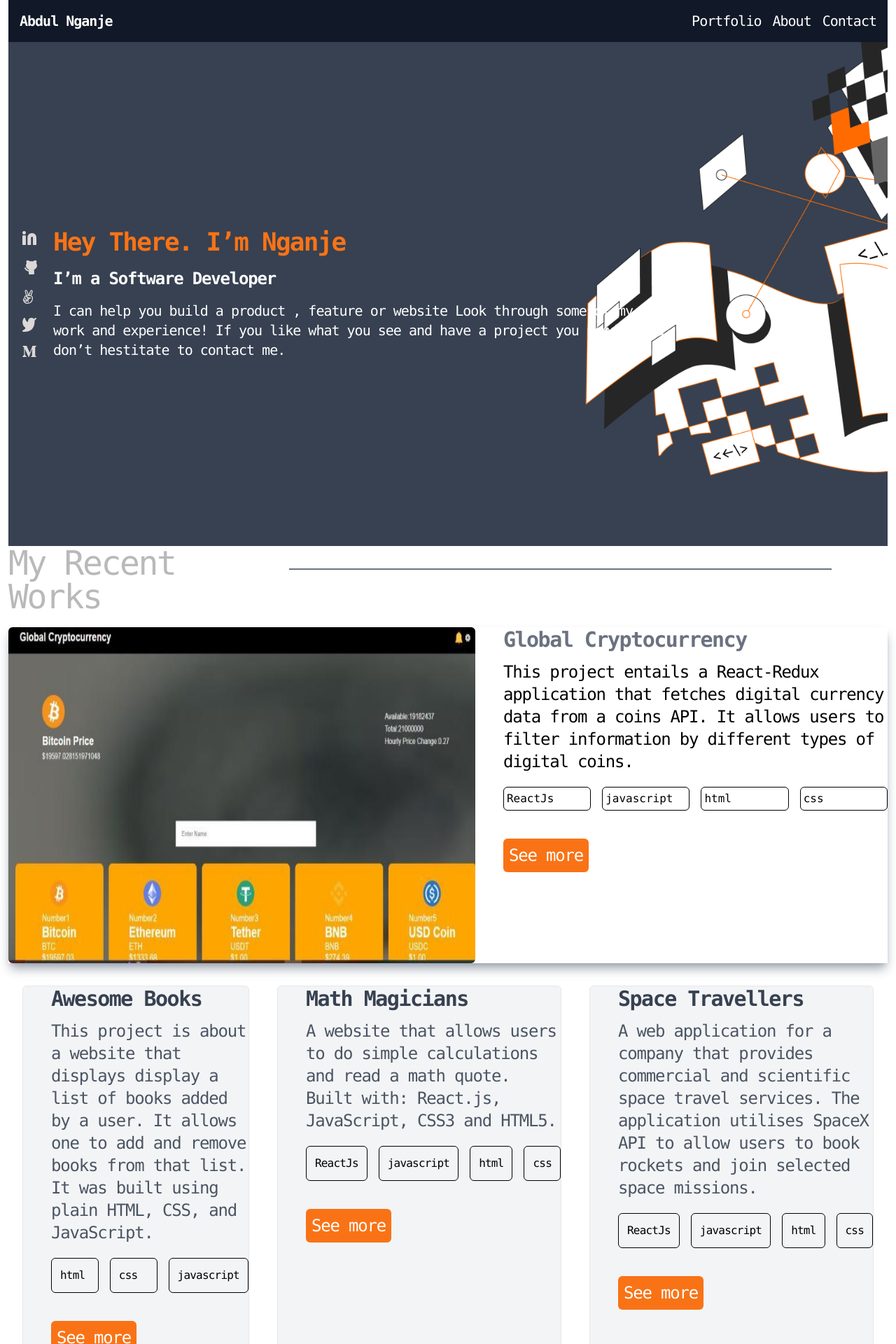
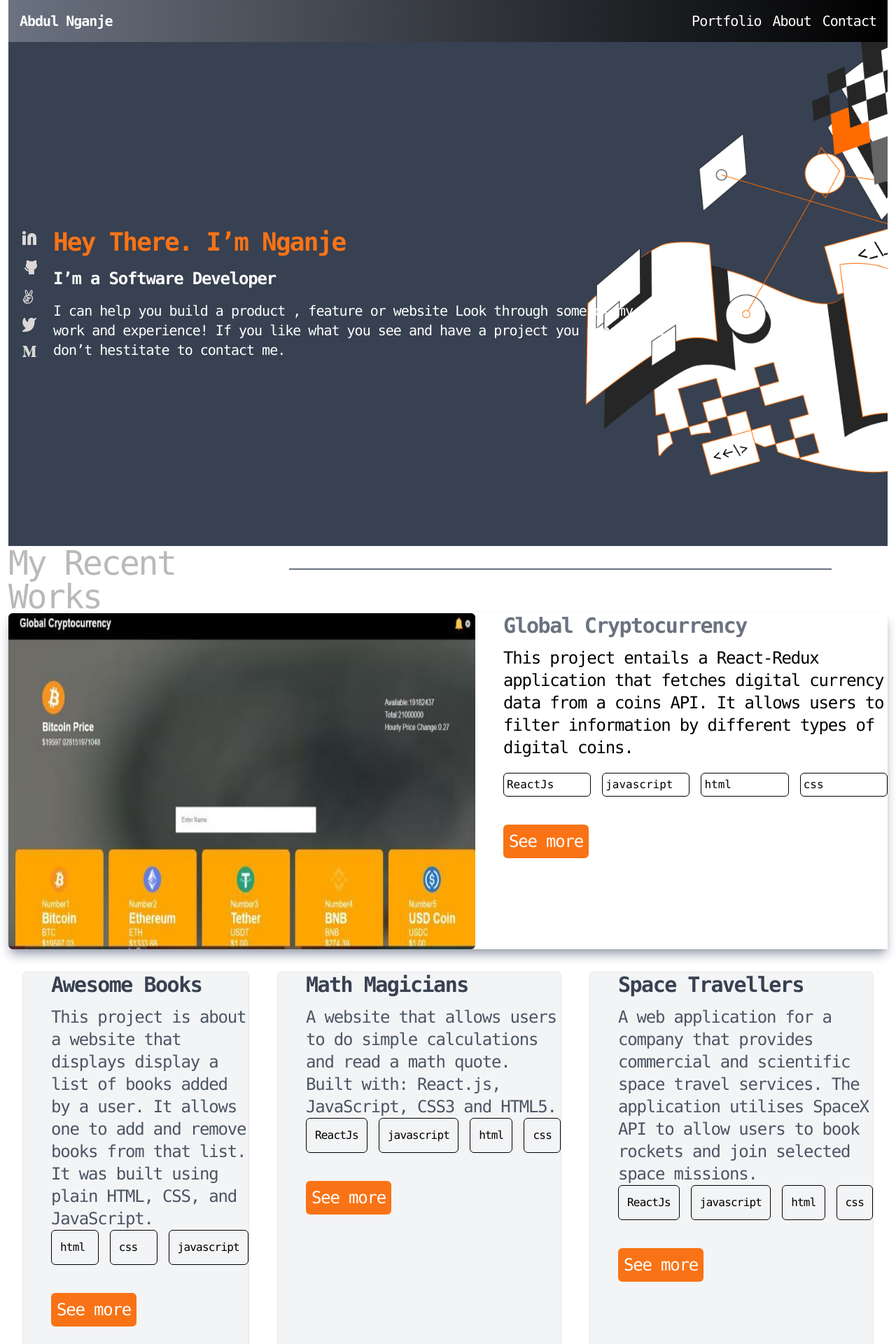
Before and after one commit to asnganje/portoflio-react, a React (Create React App) app: page / in a window 1280 px wide. Shown: the top 1920 px of the page at 70% size. Built offline with nearby package versions, Linux system fonts and the light colour scheme.

Commit message:
updated header background styling

```diff
--- a/src/App.js
+++ b/src/App.js
@@ -16,9 +16,9 @@ const App = () => {
       <Header />
       <section className="flex-1">
         <Intro/>
-        <Experience/>
-        <About />
-        <Contact/>
+        <Experience id="section1"/>
+        <About id="section2"/>
+        <Contact id="section3"/>
       </section>
       <Footer className="mt-auto" />
     </main>
--- a/src/components/Experience.js
+++ b/src/components/Experience.js
@@ -6,7 +6,7 @@ const Experience = () => {
     const renderedMain = projects.map((item)=> {
                             if(item.id ===1){
                             return (
-                                <div key = {item.id} className="sm:flex flex-cols mt-5 shadow-lg shadow-gray-400">
+                                <div key = {item.id} className="sm:flex flex-cols shadow-lg shadow-gray-400">
                                     <div><img  className="h-[60vh] w-[350vh] rounded-md" src={item.icon} alt={item.title} /></div>
                                     <div className="ml-10">
                                         <h2 className="text-3xl text-gray-500 font-bold mb-3 tracking-tighter font-mono">{item.title}</h2>
@@ -43,7 +43,7 @@ const Experience = () => {
                         <div className="ml-10">
                                         <h2 className="text-3xl text-gray-700 font-bold tracking-tighter font-mono mb-3">{project.title}</h2>
                                         <p className="font-mono text-gray-600 tracking-tighter text-2xl">{project.description}</p>
-                                        <div className="flex space-x-4 mt-5">
+                                        <div className="flex space-x-4 mt-30">
                                         {
                                             project.skills.map((skill)=> {
                                                 return(
@@ -76,7 +76,7 @@ const Experience = () => {
             </div>
             <div className="h-full">
                 {renderedMain}
-                <div className="sm:grid grid-cols-3 lg:flex lg:flex-cols">
+                <div className="container sm:grid grid-cols-3 lg:flex lg:flex-cols">
                     {renderedOtherProjects}
                 </div>
             </div>
--- a/src/components/Header.js
+++ b/src/components/Header.js
@@ -24,7 +24,7 @@ const Header = () => {
     })
 
     return(
-        <header className="flex justify-between bg-gray-900 p-4 mx-3">
+        <header className="flex justify-between bg-gradient-to-r from-gray-500 to-black p-4 mx-3">
             <h3 className="text-xl font-bold font-mono tracking-tighter text-white cursor-pointer mb:4 md: mb:0">{identify}</h3>
             {isSmallScreen?
                 (
--- a/src/components/Intro.js
+++ b/src/components/Intro.js
@@ -25,7 +25,7 @@ const Intro = ()=> {
 
     return(
         <article>
-        {isSmallScreen? (<div className="flex flex-col-reverse mx-3 bg-black h-[50vh] items-center">
+        {isSmallScreen? (<div className="flex flex-col-reverse mx-3 bg-black h-full items-center">
             <div className="mx-5">
                 <ul className="flex space-x-5 mt-8 mb-10">
                     {renderedSocials}
```
